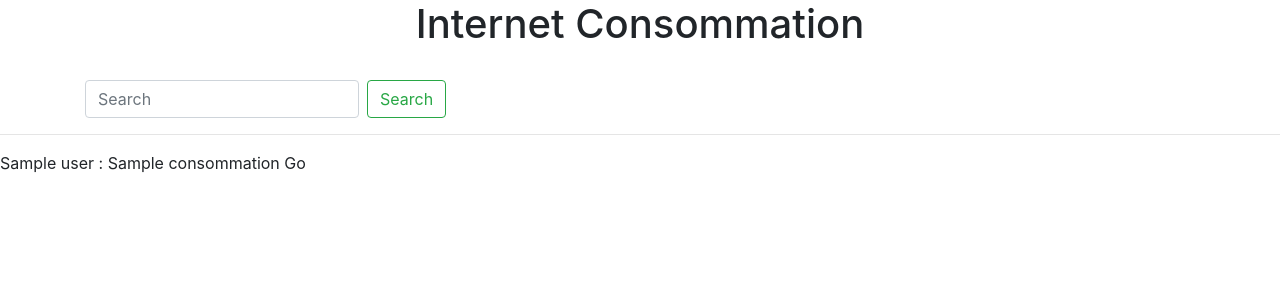
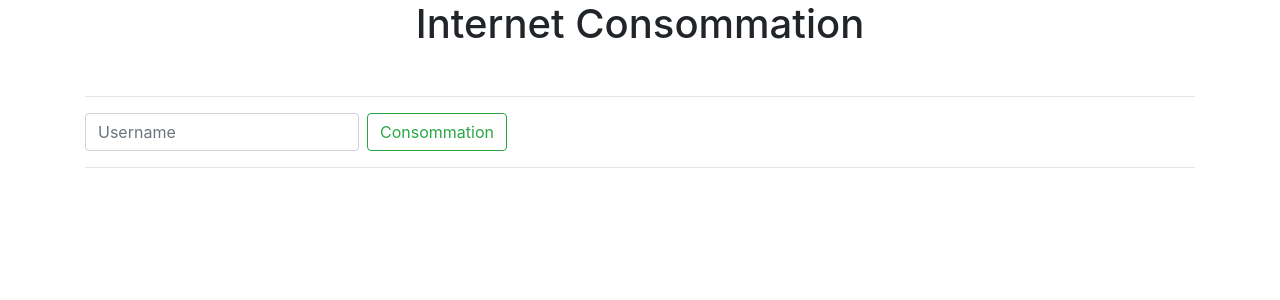
Before and after one commit to JouAdr/Test-2, a Django app: template internetconsommation/templates/home.html in a window 1280 px wide. Shown: the top 300 px of the page. Run offline with Django 3.2, Linux system fonts and the light colour scheme; the template is opened without the code that fills it: most values are stand-ins (such as "Sample title", 1, 10 or a date in 2020); some libraries are stand-ins or nearby versions.

Commit message:
Jou | sum of upload and download consommation

```diff
--- a/internetconsommation/internetconsommationapp/urls.py
+++ b/internetconsommation/internetconsommationapp/urls.py
@@ -2,5 +2,5 @@ from django.urls import path, include
 from . import views
 
 urlpatterns = [
-    path('', views.home, name='home'),
+    path('', views.search, name="search"),
 ]
--- a/internetconsommation/templates/home.html
+++ b/internetconsommation/templates/home.html
@@ -1,25 +1,29 @@
 {% extends "base.html" %}
 
-{% block title %}  <h1 style="text-align:center" > Internet Consommation </h1> <br> {% endblock title %}
-<hr>
+{% block title %}  <h1 style="text-align:center" > Internet Consommation </h1> <br>  {% endblock title %}
+
 
 {% block content %}
-    {% comment %} <input type="text" id="tags">  {% endcomment %}
     <div class="container">
-        <form class="form-inline">
-            <input class="form-control mr-sm-2" type="text" placeholder="Search" aria-label="Search" id="tags" >
-            <button class="btn btn-outline-success my-2 my-sm-0" type="submit">Search</button> <br>
+        <hr>
+        <form class="form-inline" action="{% url 'search' %}" method="GET">
+            {% comment %} {% csrf_token %} {% endcomment %}
+            <input class="form-control mr-sm-2" type="text" name="q" placeholder="Username" aria-label="Search" id="tags" >
+            <button class="btn btn-outline-success my-2 my-sm-0" type="submit">Consommation</button> <br>
         </form>
+        <hr>
+        {% for user, consommation in consommations_totals_sorted %}
+            {% if user == username %}
+                {{user}} : {{consommation}} Go<br>
+                <hr>
+            {% endif %}
+        {% endfor %}
     </div>
-    <hr>
-    {% for user, consommation in consommations_total %}
-        {{user}} : {{consommation}} Go<br>
-    {% endfor %}
 
     <script>
         $( function() {
             var availableTags = [
-                {% for user,consommation in consommations_total %}
+                {% for user,consommation in consommations_totals_sorted %}
                     "{{user}}",
                 {% endfor %}
             ];
```
Also changed, not shown: internetconsommation/internetconsommationapp/views.py (+26 -3 lines).
